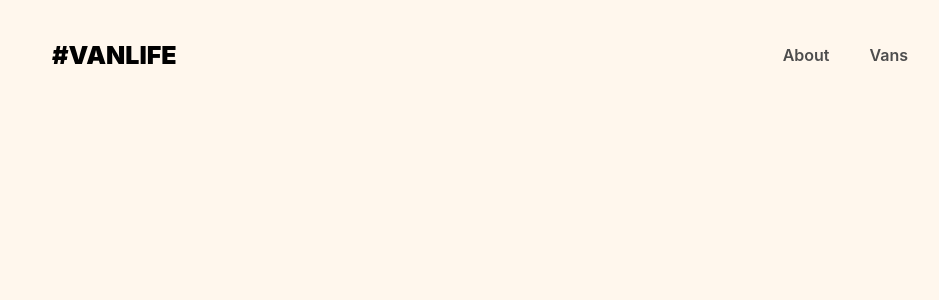
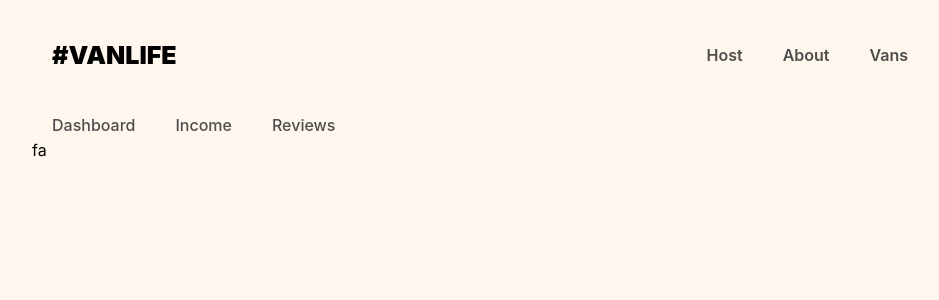
Before and after one commit to daisymod/vanlife, a React (Vite) app: page /host in a window 1280 px wide. Before the commit this address had no page. Shown: the top 300 px of the page, without its empty margins (160-1099 px from the left). Built offline with nearby package versions, Linux system fonts and the light colour scheme; what miragejs would draw is missing.

Commit message:
nested routes with layout route but without relative paths

```diff
--- a/src/App.jsx
+++ b/src/App.jsx
@@ -1,27 +1,44 @@
 import { BrowserRouter, Routes, Route, Link } from 'react-router-dom'
+import Layout from './components/Layout'
 import Home from './pages/Home'
 import About from './pages/About'
-import Vans from './pages/Vans'
-import Van from './pages/Van'
+import Vans from './pages/vans/Vans'
+import Van from './pages/vans/Van'
+import Dashboard from './pages/host/Dashboard'
+import Income from './pages/host/Income'
+import Review from './pages/host/Reviews'
+
 import './server'
 import './App.css'
+import HostLayout from './components/HostLayout'
 
 function App() {
 
+  /**
+   * nesting routes inside route element which do not have a path
+   * so it will try to match to the url and renders layout component then
+   * after matching, in vans page it will render vans element via <Outlet/>
+   * similar to how children of a component should be rendered
+   */
   return (
     <BrowserRouter>
-      <header>
-        <Link className="site-logo" to="/">#VanLife</Link>
-        <nav>
-          <Link to="/about">About</Link>
-          <Link to="/vans">Vans</Link>
-        </nav>
-      </header>
       <Routes>
-        <Route path='/' element={<Home />}></Route>
-        <Route path='/about' element={<About />}></Route>
-        <Route path='/vans' element={<Vans />}></Route>
-        <Route path='/vans/:id' element={<Van />}></Route>
+        <Route element={<Layout />}>
+          <Route path='/' element={<Home />}></Route>
+
+          <Route  path='/host' element={<HostLayout />}>
+            <Route path='/host' element={<Dashboard />}></Route>
+            <Route path='/host/income' element={<Income />}></Route>
+            <Route path='/host/reviews' element={<Review />}></Route>
+          </Route>
+
+
+          <Route path='/about' element={<About />}></Route>
+
+          <Route path='/vans' element={<Vans />}></Route>
+          <Route path='/vans/:id' element={<Van />}></Route>
+
+        </Route>
       </Routes>
     </BrowserRouter>
   )
--- /dev/null
+++ b/src/components/Header.jsx
@@ -0,0 +1,13 @@
+import { Link } from 'react-router-dom'
+export default function Header(){
+    return (
+        <header>
+        <Link className="site-logo" to="/">#VanLife</Link>
+        <nav>
+          <Link to="/host">Host</Link>
+          <Link to="/about">About</Link>
+          <Link to="/vans">Vans</Link>
+        </nav>
+      </header>
+    )
+}
--- /dev/null
+++ b/src/components/HostLayout.jsx
@@ -0,0 +1,15 @@
+import { Link, Outlet } from 'react-router-dom'
+
+export default function HostLayout(){
+    return (
+        <>
+            <nav className="host-nav">
+                <Link to="/host">Dashboard</Link>
+                <Link to="/host/income">Income</Link>
+                <Link to="/host/reviews">Reviews</Link>
+            </nav>
+            <Outlet />
+        </>
+
+    )
+}
--- /dev/null
+++ b/src/components/Layout.jsx
@@ -0,0 +1,10 @@
+import { Outlet } from 'react-router-dom'
+import Header from './Header'
+export default function Layout() {
+    return (
+        <>
+            <Header />
+            <Outlet />
+        </>
+    )
+}
--- a/src/index.css
+++ b/src/index.css
@@ -151,3 +151,21 @@ header a:hover {
   color: white;
   border-radius: 10px;
 }
+
+/*** Host layoyt ***/
+.host-nav {
+  display: flex;
+}
+
+.host-nav a {
+  text-decoration: none;
+  color: #4D4D4D;
+  font-weight: 500;
+  padding: 5px 20px;
+}
+
+.host-nav a:hover {
+  color: #161616;
+  text-decoration: underline;
+  font-weight: 600;
+}
--- /dev/null
+++ b/src/pages/host/Dashboard.jsx
@@ -0,0 +1,7 @@
+export default function Dashboard(){
+    return (
+        <>
+        fa
+        </>
+    )
+}
--- /dev/null
+++ b/src/pages/host/Income.jsx
@@ -0,0 +1,6 @@
+
+export default function Income(){
+    return (
+        <>in</>
+    )
+}
--- /dev/null
+++ b/src/pages/host/Reviews.jsx
@@ -0,0 +1,6 @@
+
+export default function Review(){
+    return (
+        <>rev</>
+    )
+}
--- a/src/pages/Vans.jsx
+++ b/src/pages/vans/Vans.jsx
@@ -1,6 +1,6 @@
 import { useEffect, useState } from "react"
 import { Link } from 'react-router-dom'
-export default function Van(){
+export default function Vans(){
     const [vans, setVans] = useState([])
     useEffect(function(){
         fetch('/api/vans')
```
Also changed, not shown: src/pages/vans/Van.jsx (renamed from src/pages/Van.jsx), 1 other file (tests, documents, lock files or other folders).
